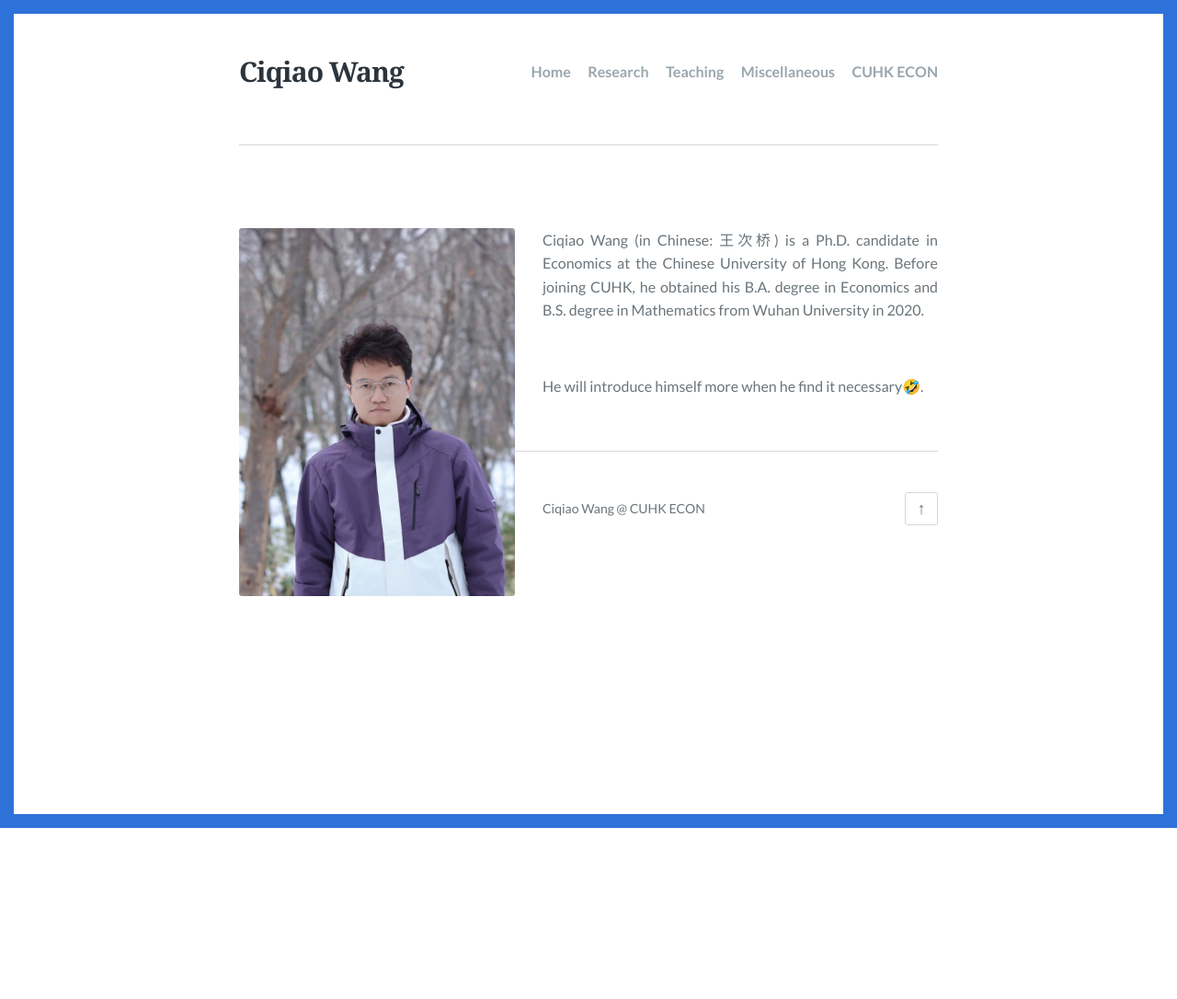
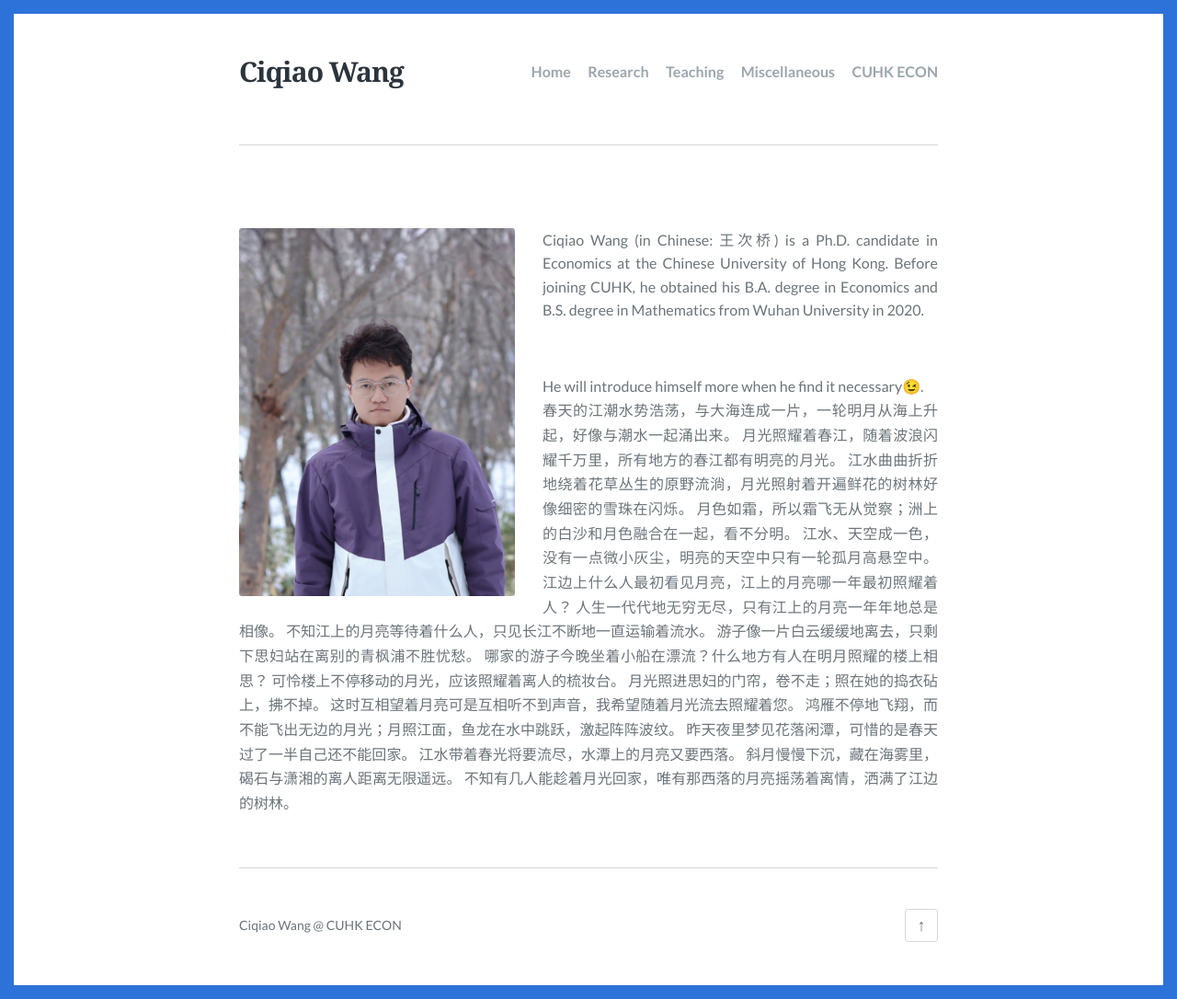
Before and after one commit to ciqiaowang/ciqiaowang.github.io, a Jekyll site: the page built from index.html, in a window 1280 px wide. Shown: the whole page at 92% size. Built offline with Jekyll 4.4.1, drawn with Linux system fonts in a browser that asks for light colours; the list of posts is cut into pages by our own code; before the commit the page ends 900 px from its top, so only the background shows below that.

Commit message:
Update index.html

```diff
--- a/index.html
+++ b/index.html
@@ -50,8 +50,26 @@ feature_image:
         <br/>
         <div class="bigBox">
             <p align="justify">
-                He will introduce himself more when he find it necessary🤣.
+                He will introduce himself more when he find it necessary😉.
                 <br/>
+                春天的江潮水势浩荡，与大海连成一片，一轮明月从海上升起，好像与潮水一起涌出来。
+                月光照耀着春江，随着波浪闪耀千万里，所有地方的春江都有明亮的月光。
+                江水曲曲折折地绕着花草丛生的原野流淌，月光照射着开遍鲜花的树林好像细密的雪珠在闪烁。
+                月色如霜，所以霜飞无从觉察；洲上的白沙和月色融合在一起，看不分明。
+                江水、天空成一色，没有一点微小灰尘，明亮的天空中只有一轮孤月高悬空中。
+                江边上什么人最初看见月亮，江上的月亮哪一年最初照耀着人？
+                人生一代代地无穷无尽，只有江上的月亮一年年地总是相像。
+                不知江上的月亮等待着什么人，只见长江不断地一直运输着流水。
+                游子像一片白云缓缓地离去，只剩下思妇站在离别的青枫浦不胜忧愁。
+                哪家的游子今晚坐着小船在漂流？什么地方有人在明月照耀的楼上相思？
+                可怜楼上不停移动的月光，应该照耀着离人的梳妆台。
+                月光照进思妇的门帘，卷不走；照在她的捣衣砧上，拂不掉。
+                这时互相望着月亮可是互相听不到声音，我希望随着月光流去照耀着您。
+                鸿雁不停地飞翔，而不能飞出无边的月光；月照江面，鱼龙在水中跳跃，激起阵阵波纹。
+                昨天夜里梦见花落闲潭，可惜的是春天过了一半自己还不能回家。
+                江水带着春光将要流尽，水潭上的月亮又要西落。
+                斜月慢慢下沉，藏在海雾里，碣石与潇湘的离人距离无限遥远。
+                不知有几人能趁着月光回家，唯有那西落的月亮摇荡着离情，洒满了江边的树林。
             </p>
         </div>
     </body>
```
